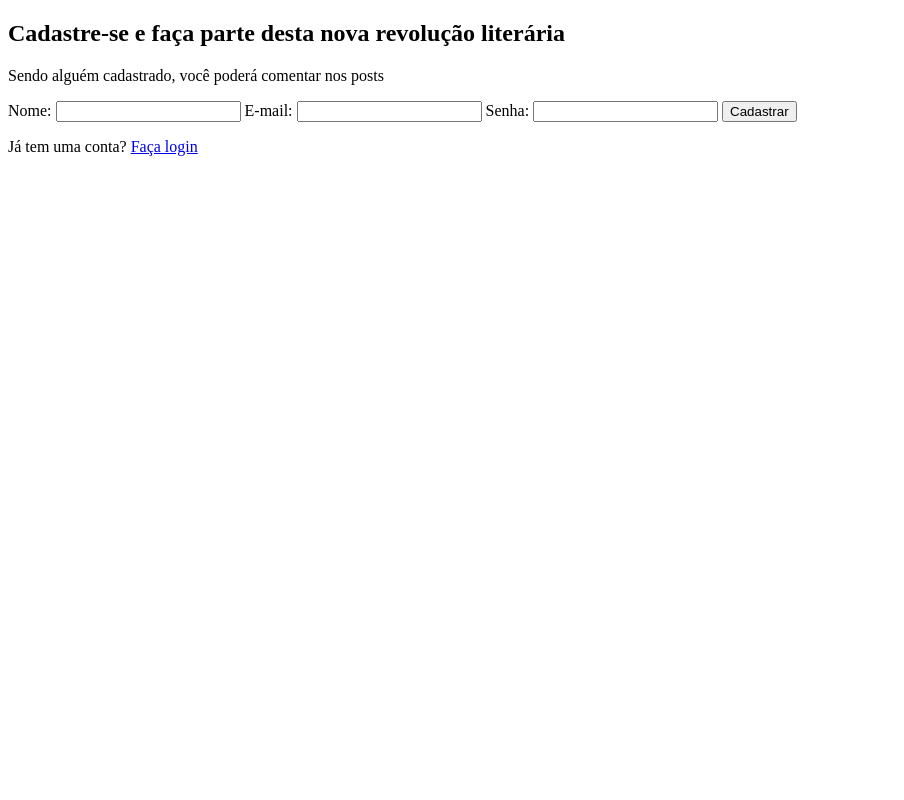
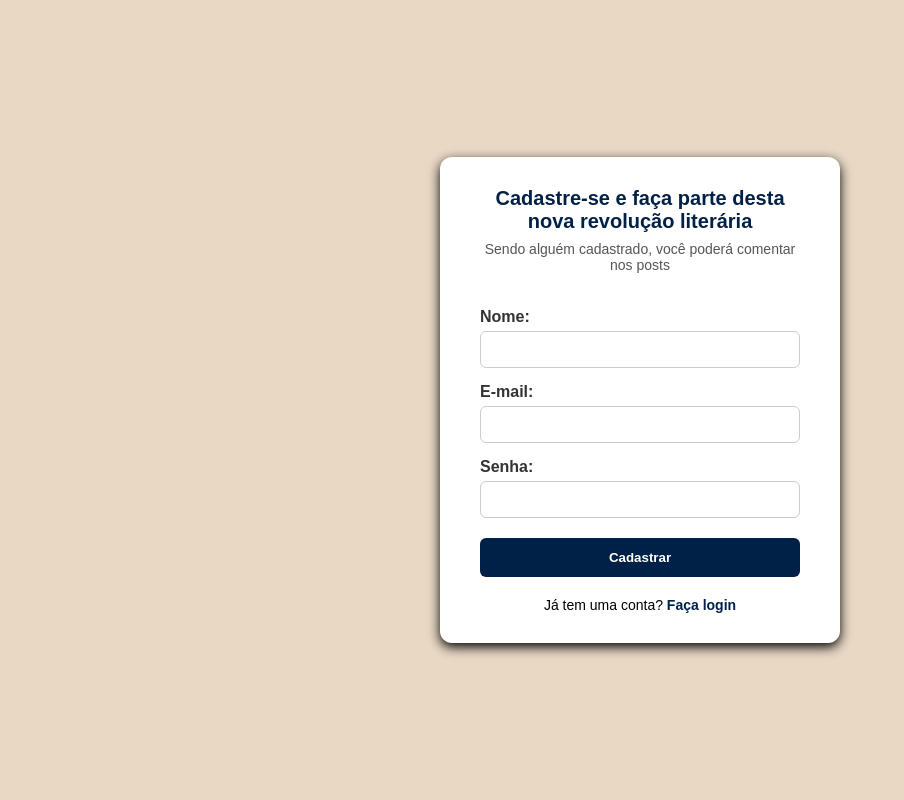
Before and after one commit to Azazel-Admetus/clube_do_livro-JLA, a PHP site: page /html/cadastro.html in a window 1280 px wide. Shown: the whole page, without its empty margins (0-904 px from the left). Run offline with PHP 8.4, Linux system fonts and the light colour scheme.

Commit message:
estilização do cadastro.css des do zero sem a utilização das variaveis

```diff
--- a/css/cadastro.css
+++ b/css/cadastro.css
@@ -0,0 +1,95 @@
+* {
+    margin: 0;
+    padding: 0;
+    box-sizing: border-box;
+}
+
+body {
+    font-family: Arial, sans-serif;
+    background-color: #e8d8c4;
+    display: flex;
+    justify-content: center;
+    align-items: center;
+    height: 100vh;
+}
+
+form {
+    background-color: white;
+    padding: 30px 40px;
+    border-radius: 12px;
+    box-shadow: 0 4px 12px rgb(0, 0, 0);
+    width: 100%;
+    max-width: 400px;
+}
+
+header {
+    margin-bottom: 20px;
+    text-align: center;
+}
+
+header h2 {
+    color: #002147;
+    font-size: 20px;
+    margin-bottom: 8px;
+}
+
+header p {
+    font-size: 14px;
+    color: #555;
+}
+
+section {
+    display: flex;
+    flex-direction: column;
+}
+
+label {
+    margin-top: 15px;
+    margin-bottom: 5px;
+    color: #333;
+    font-weight: bold;
+}
+
+input {
+    padding: 10px;
+    border: 1px solid #ccc;
+    border-radius: 6px;
+    transition: border 0.3s;
+}
+
+input:focus {
+    border-color: #002147;
+    outline: none;
+}
+
+button {
+    margin-top: 20px;
+    padding: 12px;
+    background-color: #002147;
+    color: white;
+    border: none;
+    border-radius: 6px;
+    font-weight: bold;
+    cursor: pointer;
+    transition: background-color 0.3s;
+}
+
+button:hover {
+    background-color: #004080;
+}
+
+footer {
+    margin-top: 20px;
+    text-align: center;
+    font-size: 14px;
+}
+
+footer a {
+    color: #002147;
+    text-decoration: none;
+    font-weight: bold;
+}
+
+footer a:hover {
+    text-decoration: underline;
+}
--- a/html/cadastro.html
+++ b/html/cadastro.html
@@ -1,10 +1,13 @@
 <!DOCTYPE html>
 <html lang="pt-BR">
+
 <head>
     <meta charset="UTF-8">
     <meta name="viewport" content="width=device-width, initial-scale=1.0">
-    <title>Narrify | Cadastro </title>
+    <title>Narrify | Cadastro</title>
+    <link rel="stylesheet" href="../css/cadastro.css">
 </head>
+
 <body>
     <form action="../php/cadastro.php" method="post">
         <header>
@@ -28,6 +31,7 @@
         <footer>
             <p>Já tem uma conta? <a href="login.html">Faça login</a></p>
         </footer>
+    </form>
+</body>
 
-</body>
 </html>
```
Also changed, not shown: css/index.css (+13 -7 lines).
